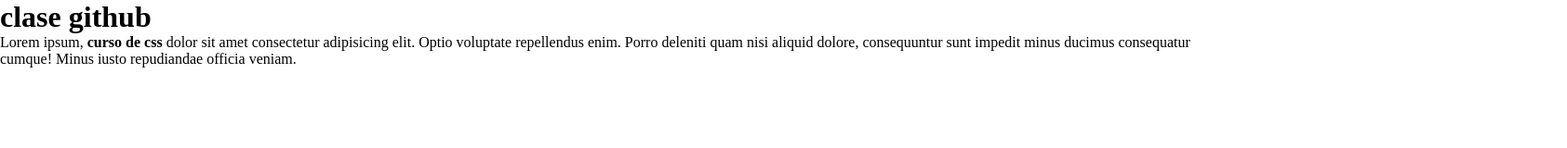
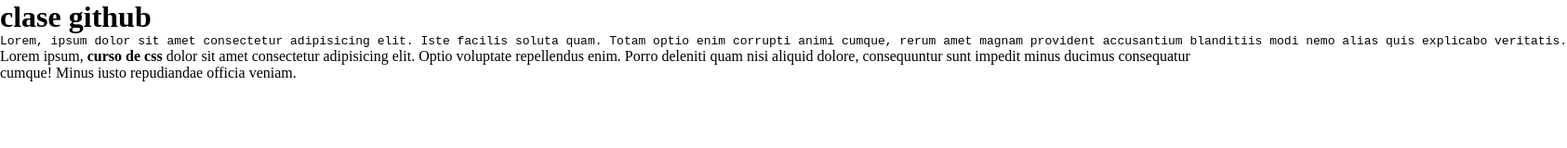
Before and after one commit to gonzaortiz8/comision29230, a plain HTML site: page index.html in a window 1280 px wide. Shown: the whole page at 93% size, 1685 px wide, since content can reach past the window. Drawn offline with Linux system fonts and the light colour scheme.

Commit message:
mergin del pasado

```diff
--- a/index.html
+++ b/index.html
@@ -9,6 +9,7 @@
 </head>
 <body>
     <h1>clase github</h1>
+    <pre>Lorem, ipsum dolor sit amet consectetur adipisicing elit. Iste facilis soluta quam. Totam optio enim corrupti animi cumque, rerum amet magnam provident accusantium blanditiis modi nemo alias quis explicabo veritatis.</pre>
     <p>Lorem ipsum, <strong>curso de css</strong> dolor sit amet consectetur adipisicing elit. Optio voluptate repellendus enim. Porro deleniti quam nisi aliquid dolore, consequuntur sunt impedit minus ducimus consequatur cumque! Minus iusto repudiandae officia veniam.</p>
 </body>
 </html>
```
